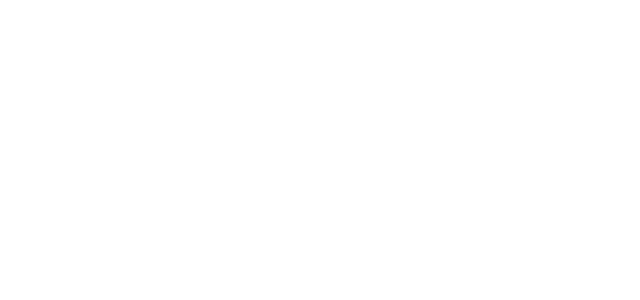
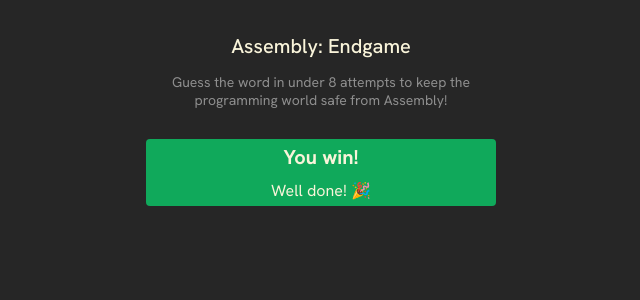
Before and after one commit to Liene31/react-assembly-endgame, a React (Vite) app: page / in a window 1280 px wide. Shown: the top 300 px of the page, without its empty margins (319-959 px from the left). Built offline with nearby package versions, Linux system fonts and the light colour scheme.

Commit message:
add header and game status

```diff
--- a/index.html
+++ b/index.html
@@ -2,8 +2,14 @@
 <html lang="en">
   <head>
     <meta charset="UTF-8" />
-    <link rel="icon" type="image/svg+xml" href="/vite.svg" />
     <meta name="viewport" content="width=device-width, initial-scale=1.0" />
+    <!-- Google Fonts -->
+    <link rel="preconnect" href="https://fonts.googleapis.com" />
+    <link rel="preconnect" href="https://fonts.gstatic.com" crossorigin />
+    <link
+      href="https://fonts.googleapis.com/css2?family=Hanken+Grotesk:ital,wght@0,100..900;1,100..900&display=swap"
+      rel="stylesheet"
+    />
     <title>react-assembly-endgame</title>
   </head>
   <body>
--- a/src/App.jsx
+++ b/src/App.jsx
@@ -1,7 +1,21 @@
 import { useState } from "react";
 
 function App() {
-  return <></>;
+  return (
+    <main>
+      <header>
+        <h1>Assembly: Endgame</h1>
+        <p>
+          Guess the word in under 8 attempts to keep the programming world safe
+          from Assembly!
+        </p>
+      </header>
+      <section className="game-status">
+        <h2>You win!</h2>
+        <p>Well done! 🎉</p>
+      </section>
+    </main>
+  );
 }
 
 export default App;
--- a/src/index.css
+++ b/src/index.css
@@ -0,0 +1,48 @@
+* {
+  box-sizing: border-box;
+}
+
+body {
+  margin: 0;
+  font-family: "Hanken Grotesk", Arial, sans-serif;
+  background-color: #262626;
+  color: #d9d9d9;
+  padding: 20px;
+  height: 100vh;
+  display: flex;
+  justify-content: center;
+}
+
+header {
+  text-align: center;
+}
+
+header > h1 {
+  font-size: 1.25rem;
+  font-weight: 500;
+  color: #f9f4da;
+}
+
+header > p {
+  font-size: 0.875rem;
+  max-width: 350px;
+  color: #8e8e8e;
+}
+
+section.game-status {
+  background-color: #10a95b;
+  display: flex;
+  flex-direction: column;
+  align-items: center;
+  color: #f9f4da;
+  border-radius: 4px;
+  margin-block: 30px;
+}
+
+section.game-status > p {
+  margin: 5px;
+}
+section.game-status > h2 {
+  font-size: 1.25rem;
+  margin: 5px;
+}
```
